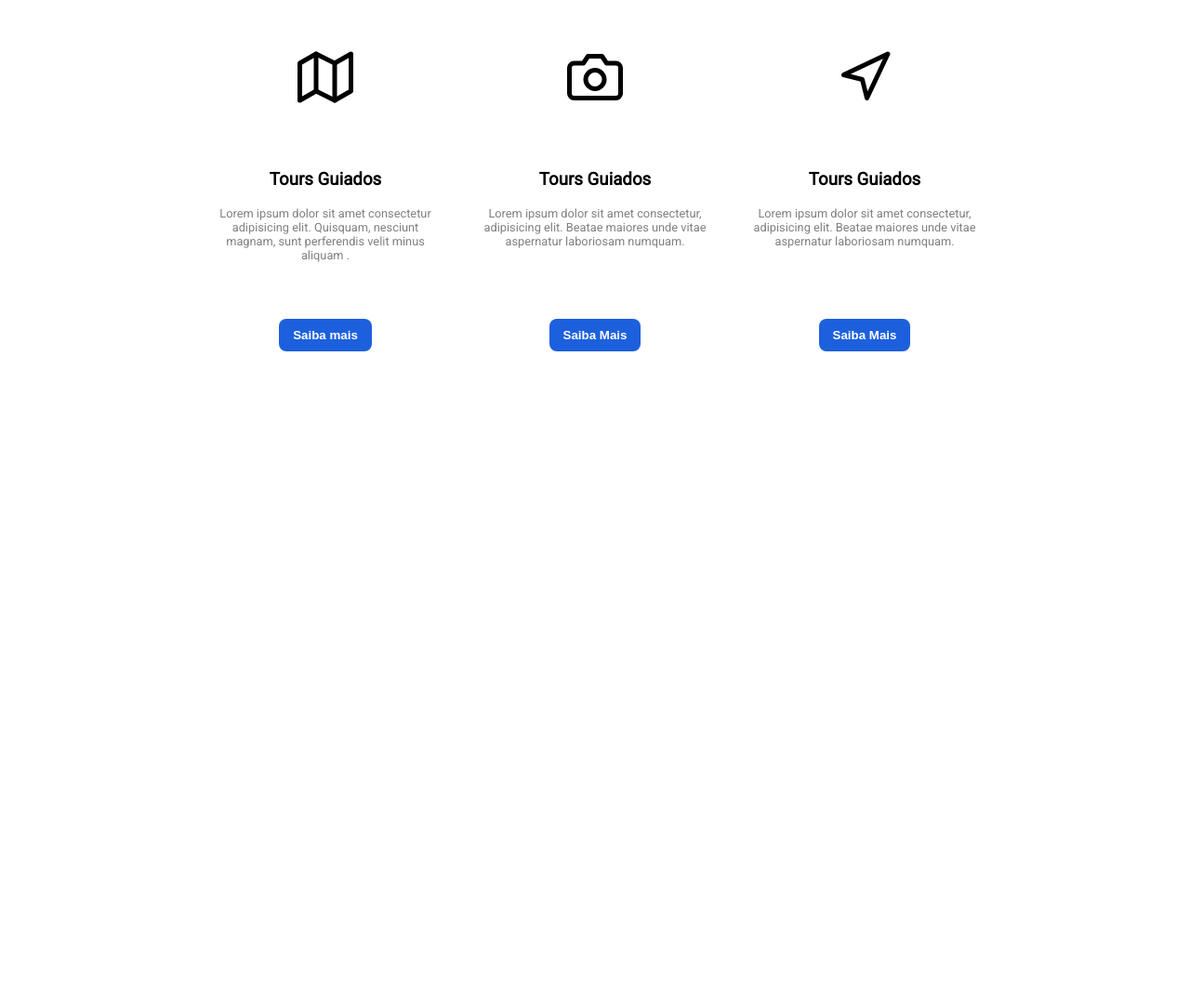
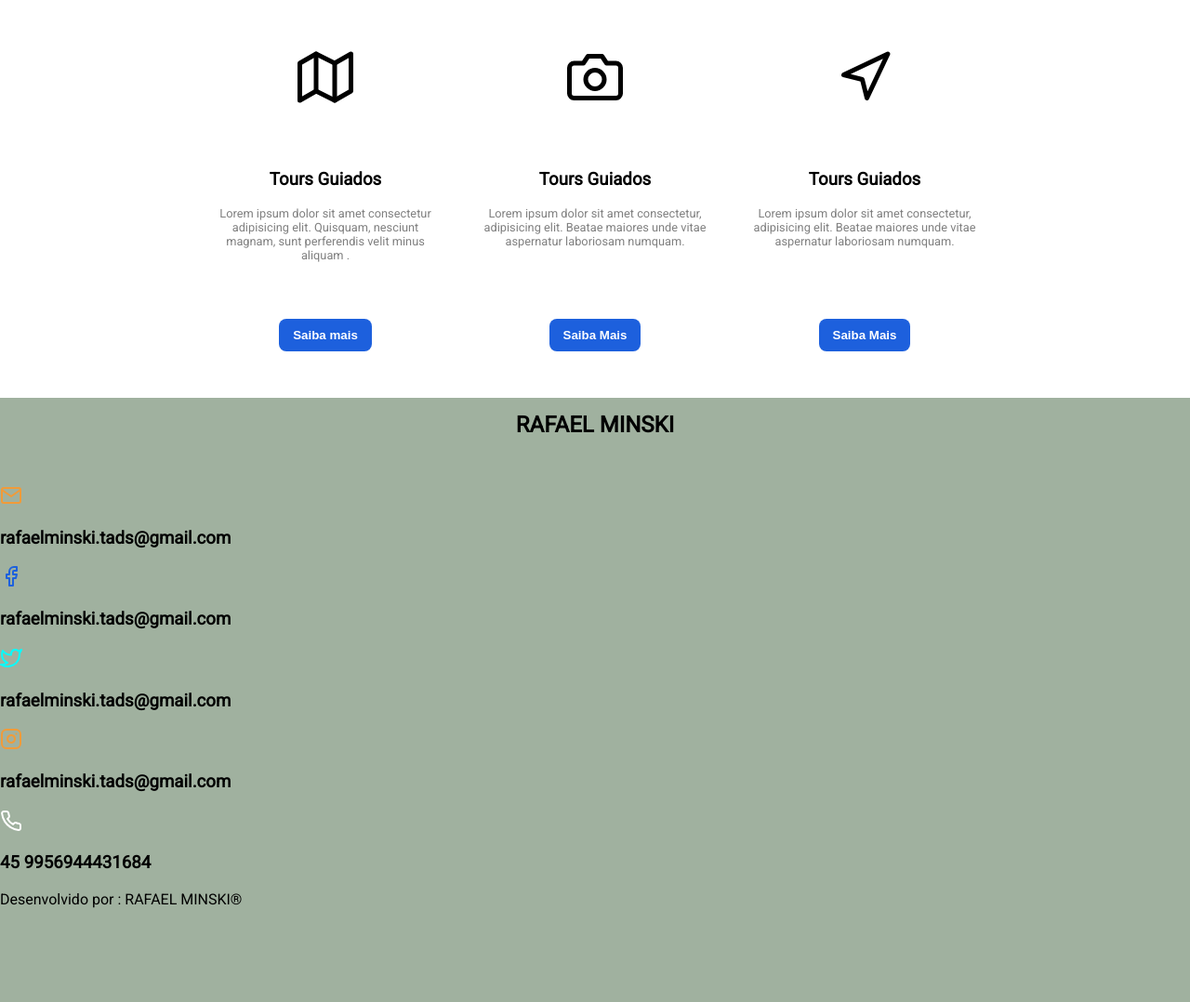
Before and after one commit to rafaelminski/SiteViagens_webI_2023, a plain HTML site: page index.html in a window 1280 px wide. Shown: the part 1397-2475 px from the top of the page at 93% size. Before the commit the page ends 1790 px from the top, so only its background shows below. Drawn offline with nearby package versions, Linux system fonts and the light colour scheme.

Commit message:
tarefa prática solo aula 11 de abril

```diff
--- a/index.html
+++ b/index.html
@@ -123,6 +123,49 @@
             </div>
         </div>
     </section>
+    <div class="contatos">
+        <h2 class="nome">RAFAEL MINSKI</h2>
+        <div class="contatos-cards">
+            <div class="mail">
+                <i data-feather="mail"></i>
+                <div class="card-content">
+                    <h3>rafaelminski.tads@gmail.com</h3>
+
+                </div>
+            </div>
+            <div class="facebook">
+                <i data-feather="facebook"></i>
+                <div class="card-content">
+                    <h3>rafaelminski.tads@gmail.com</h3>
+
+                </div>
+            </div>
+            <div class="twitter">
+                <i data-feather="twitter"></i>
+                <div class="card-content">
+                    <h3>rafaelminski.tads@gmail.com</h3>
+
+                </div>
+            </div>
+            <div class="instagram">
+                <i data-feather="instagram"></i>
+                <div class="card-content">
+                    <h3>rafaelminski.tads@gmail.com</h3>
+
+                </div>
+            </div>
+            <div class="phone">
+                <i data-feather="phone"></i>
+                <div class="card-content">
+                    <h3>45 9956944431684</h3>
+
+                </div>
+                <p>Desenvolvido por : RAFAEL MINSKI&reg</p>
+            </div>
+
+        </div>
+
+    </div>
     <script>
         feather.replace();
     </script>
--- a/style.css
+++ b/style.css
@@ -239,3 +239,55 @@ header nav p {
     text-align: center;
 
 }
+
+.contatos {
+    height: 650px;
+    background: #a0b19f;
+}
+
+.contatos .nome {
+    padding: 15px;
+    text-align: center;
+    margin: 35px 0;
+
+}
+
+.contatos .card {
+    margin-top: 25px;
+    display: flex;
+    max-width: 950px;
+    justify-content: center;
+    margin: auto;
+
+}
+
+.contatos .card svg {
+    width: 30px;
+    height: 60px;
+    margin: 20px;
+}
+
+.contatos .card .card-content {
+    height: 180px;
+    text-align: center;
+}
+
+.contatos .mail svg {
+    color: #f19b39;
+}
+
+.contatos .facebook svg {
+    color: #1d61dd;
+}
+
+.contatos .twitter svg {
+    color: aqua;
+}
+
+.contatos .instagram svg {
+    color: #f19b39;
+}
+
+.contatos .phone svg {
+    color: white;
+}
```
